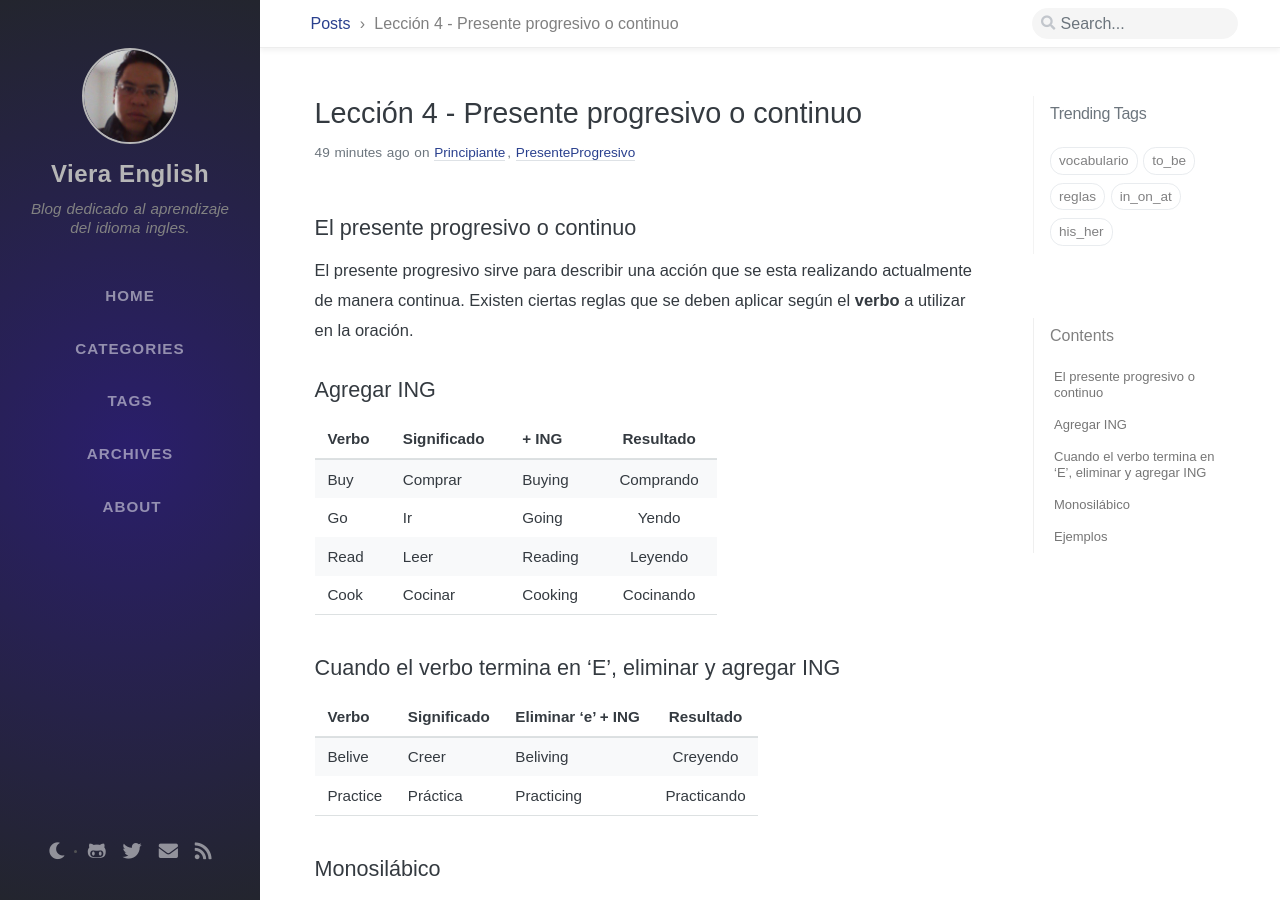
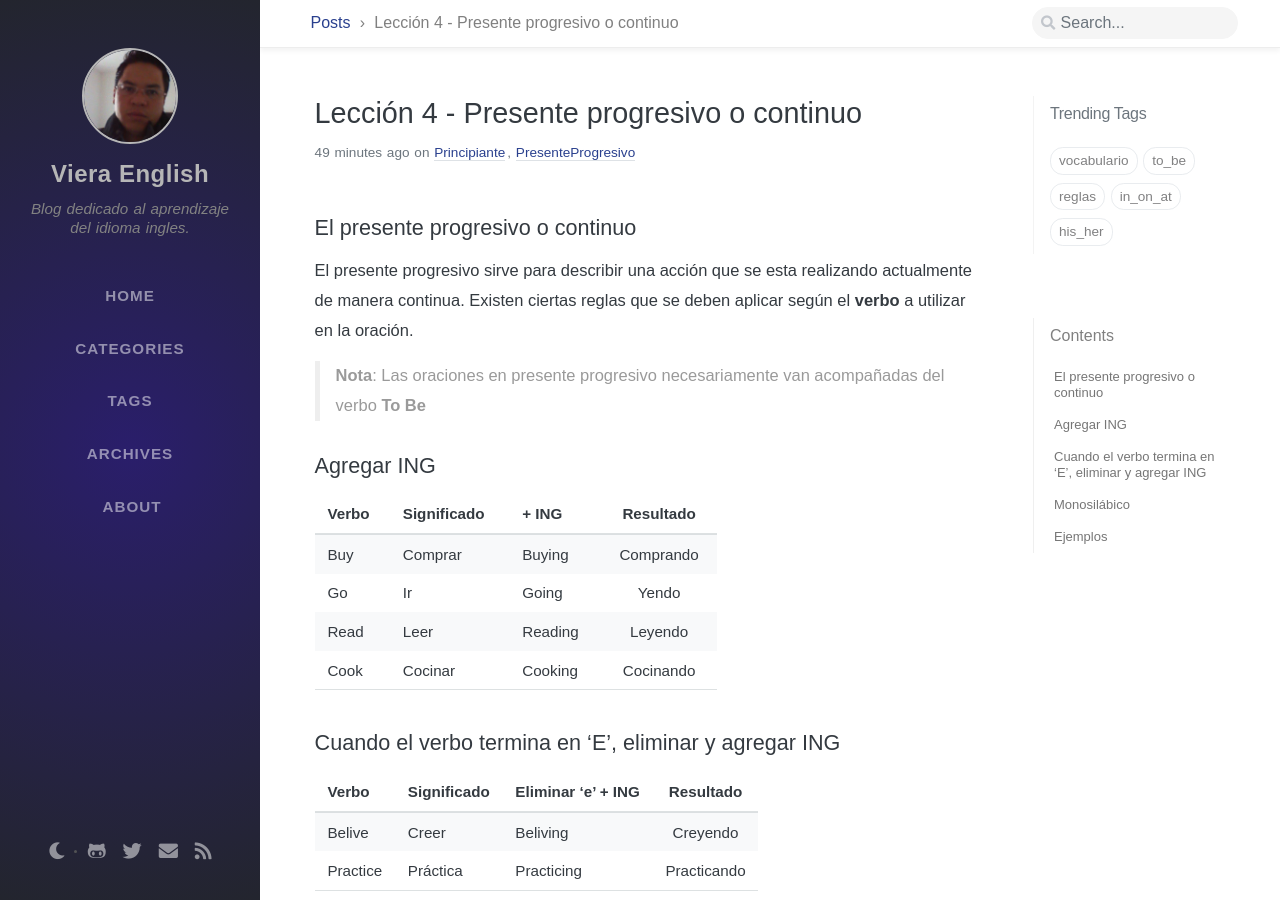
Before and after one commit to viera-english/viera-english.github.io, a Jekyll site: the page built from _posts/2020-04-01-presente-progresivo-continuo.md, in a window 1280 px wide and 900 px high. Built offline with Jekyll 4.4.1, drawn with Linux system fonts in a browser that asks for light colours; nearby versions of some CDN libraries; some web fonts are replaced; comment, search, counter and statistics services are not loaded.

Commit message:
Update 2020-04-01-presente-progresivo-continuo.md

```diff
--- a/_posts/2020-04-01-presente-progresivo-continuo.md
+++ b/_posts/2020-04-01-presente-progresivo-continuo.md
@@ -8,6 +8,7 @@ tags: [reglas]
 ## El presente progresivo o continuo
 
 El presente progresivo sirve para describir una acción que se esta realizando actualmente de manera continua. Existen ciertas reglas que se deben aplicar según el **verbo** a utilizar en la oración.
+> **Nota**: Las oraciones en presente progresivo necesariamente van acompañadas del verbo **To Be**
 
 ## Agregar ING
 
```
